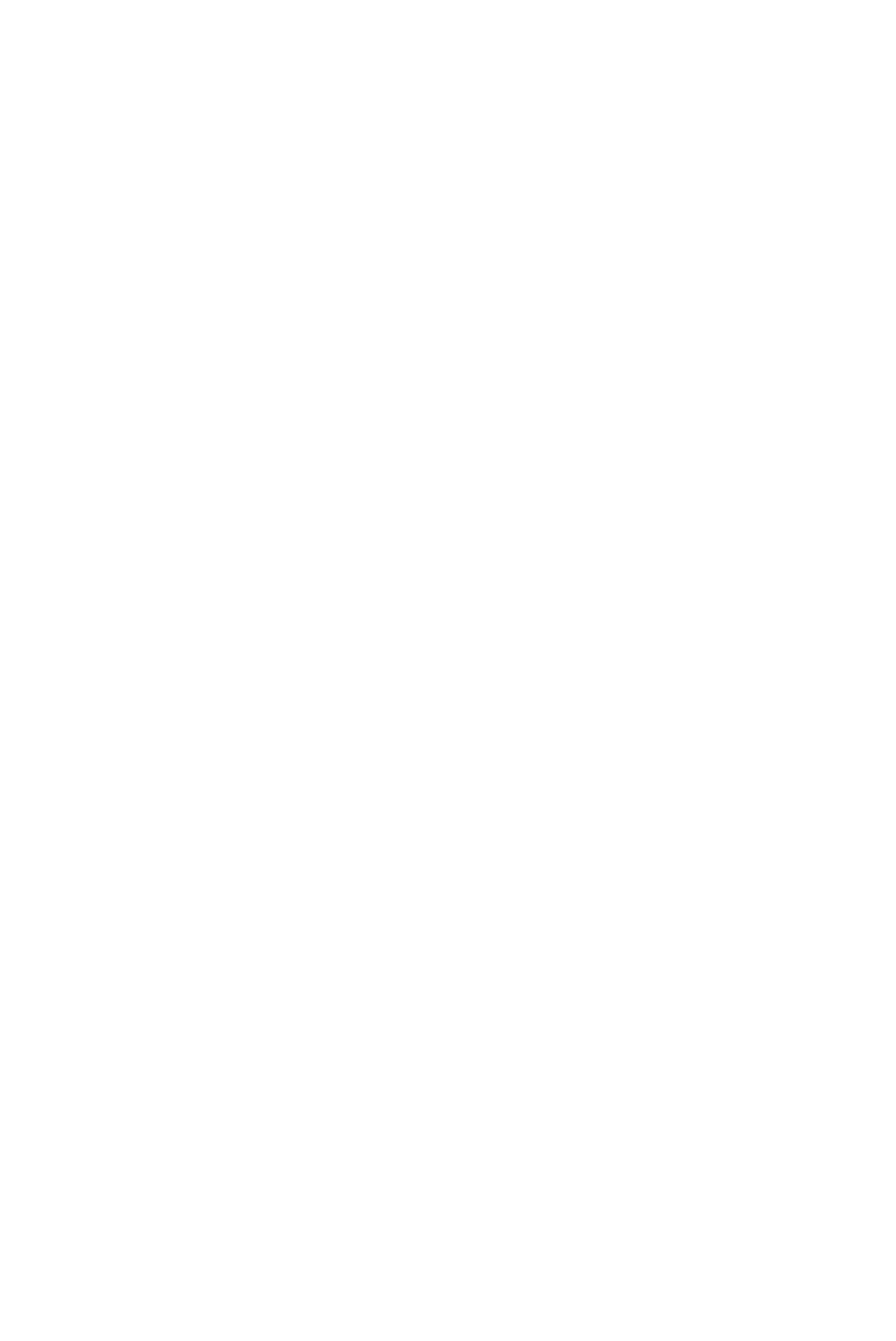
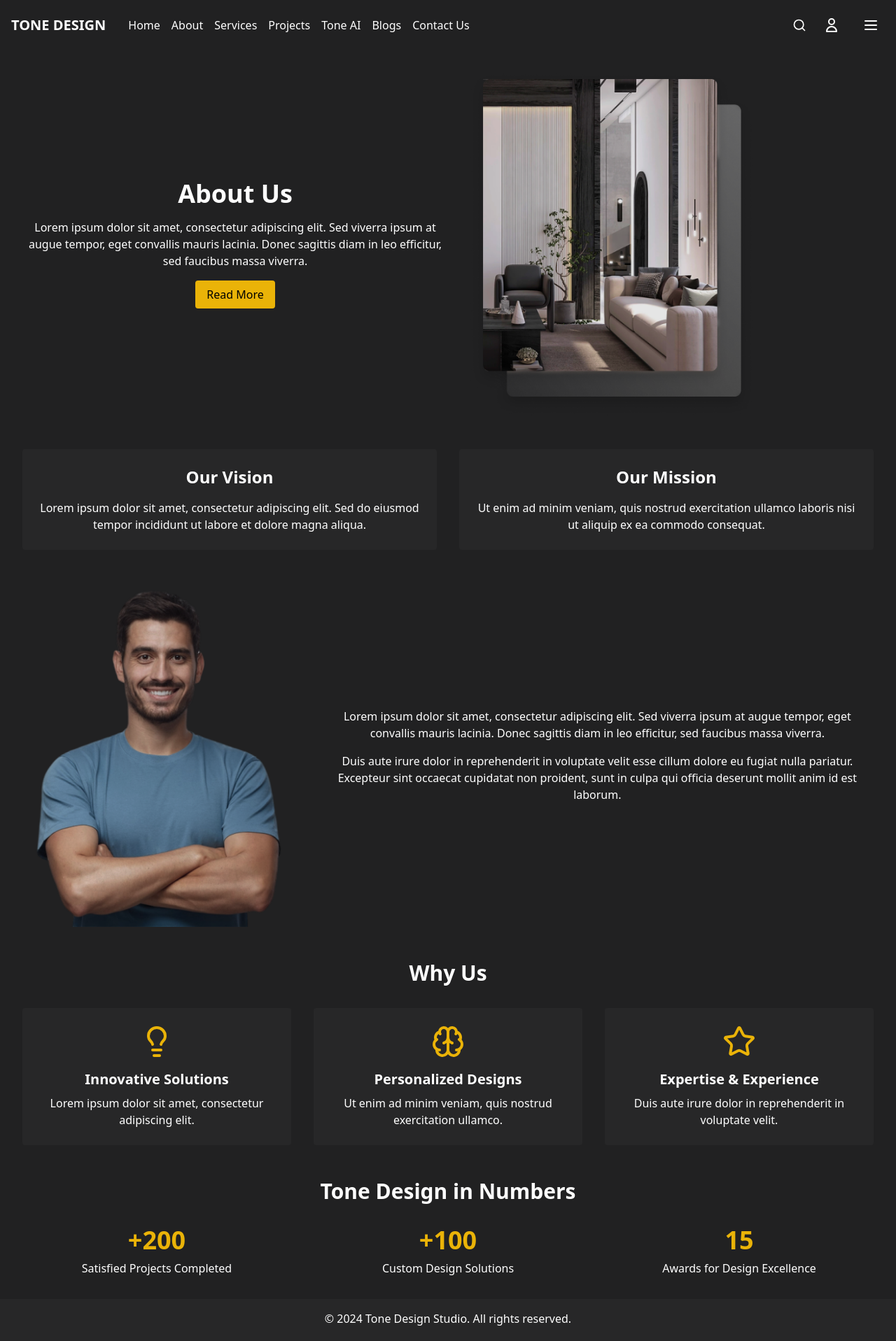
Before and after one commit to Ahmed-Larbi/tone-v3, a React (Create React App) app: page /aboutus in a window 1280 px wide. Before the commit this address had no page. Shown: the top 1917 px of the page at 70% size. Before the commit the page ends 800 px from the top, so only its background shows below. Built offline with nearby package versions, Linux system fonts and the light colour scheme.

Commit message:
Added about us page

```diff
--- a/src/App.js
+++ b/src/App.js
@@ -13,6 +13,7 @@ import ProjectsPage from './pages/project_page';
 import { Routes, Route } from 'react-router-dom';
 import BlogPage from './pages/blogs';
 import ServicesPage from './pages/services';
+import AboutUs from './pages/about_us';
 function App() {
   return (
     <div className="App">
@@ -23,6 +24,7 @@ function App() {
         <Route path="/project" element = {<ProjectsPage/>}/>
         <Route path="/blogs" element = {<BlogPage/>}/>
         <Route path="/services" element = {<ServicesPage/>}/>
+        <Route path="/aboutus" element = {<AboutUs/>}/>
       </Routes>
     </div>
   );
--- /dev/null
+++ b/src/pages/about_us.js
@@ -0,0 +1,121 @@
+import React from 'react';
+import { LightbulbIcon, BrainIcon, StarIcon, Search } from 'lucide-react';
+import groupImage from './images/Group2008.png'
+import BookConsultationButton from './button';
+import TeamMember from './images/man-picture.png'
+
+const AboutUs = () => {
+  return (
+    <div className="bg-tone text-white min-h-screen">
+       <header className="p-4 flex justify-between items-center">
+        <div className="flex items-center space-x-8">
+          <span className="font-bold text-xl">TONE DESIGN</span>
+            <div className="flex space-x-4">
+              <a>Home</a>
+              <a>About</a>
+              <a>Services</a>
+              <a>Projects</a>
+              <a>Tone AI</a>
+              <a>Blogs</a>
+              <a>Contact Us</a>
+            </div>
+        </div>
+        <div className="flex items-center space-x-4">
+          <Search className="h-5 w-5" />
+          <button className="p-2">
+            <svg xmlns="http://www.w3.org/2000/svg" className="h-6 w-6" fill="none" viewBox="0 0 24 24" stroke="currentColor">
+              <path strokeLinecap="round" strokeLinejoin="round" strokeWidth={2} d="M16 7a4 4 0 11-8 0 4 4 0 018 0zM12 14a7 7 0 00-7 7h14a7 7 0 00-7-7z" />
+            </svg>
+          </button>
+          <button className="p-2">
+            <svg xmlns="http://www.w3.org/2000/svg" className="h-6 w-6" fill="none" viewBox="0 0 24 24" stroke="currentColor">
+              <path strokeLinecap="round" strokeLinejoin="round" strokeWidth={2} d="M4 6h16M4 12h16M4 18h16" />
+            </svg>
+          </button>
+        </div>
+      </header>
+
+      <main className="p-4 md:p-8">
+        <section className="mb-12">
+
+          <div className="flex flex-row md:flex-row gap-8 items-center">
+            <div className="md:w-1/2">
+              <h1 className="text-4xl font-bold mb-4">About Us</h1>
+              <p className="mb-4">Lorem ipsum dolor sit amet, consectetur adipiscing elit. Sed viverra ipsum at augue tempor, eget convallis mauris lacinia. Donec sagittis diam in leo efficitur, sed faucibus massa viverra.</p>
+              <button className="bg-yellow-500 text-black px-4 py-2 rounded">Read More</button>
+            </div>
+            <div className="md:w-1/3">
+              <img src={groupImage} alt="Interior Design" className="w-full h-auto rounded" />
+            </div>
+          </div>
+        </section>
+
+        <section className="mb-12 grid md:grid-cols-2 gap-8">
+          <div className="bg-light-gray-opacity p-6 rounded">
+            <h2 className="text-2xl font-bold mb-4">Our Vision</h2>
+            <p>Lorem ipsum dolor sit amet, consectetur adipiscing elit. Sed do eiusmod tempor incididunt ut labore et dolore magna aliqua.</p>
+          </div>
+          <div className="bg-light-gray-opacity p-6 rounded">
+            <h2 className="text-2xl font-bold mb-4">Our Mission</h2>
+            <p>Ut enim ad minim veniam, quis nostrud exercitation ullamco laboris nisi ut aliquip ex ea commodo consequat.</p>
+          </div>
+        </section>
+
+        <section className="mb-12 flex flex-col md:flex-row gap-8 items-center">
+          <div className="md:w-1/3">
+            <img src={TeamMember} alt="Team Member" className="w-full h-auto rounded" />
+          </div>
+          <div className="md:w-2/3">
+            <p className="mb-4">Lorem ipsum dolor sit amet, consectetur adipiscing elit. Sed viverra ipsum at augue tempor, eget convallis mauris lacinia. Donec sagittis diam in leo efficitur, sed faucibus massa viverra.</p>
+            <p>Duis aute irure dolor in reprehenderit in voluptate velit esse cillum dolore eu fugiat nulla pariatur. Excepteur sint occaecat cupidatat non proident, sunt in culpa qui officia deserunt mollit anim id est laborum.</p>
+          </div>
+        </section>
+
+        <section className="mb-12">
+          <h2 className="text-3xl font-bold mb-8">Why Us</h2>
+          <div className="grid md:grid-cols-3 gap-8">
+            {[
+              { icon: <LightbulbIcon className="w-12 h-12 text-yellow-500" />, title: 'Innovative Solutions', description: 'Lorem ipsum dolor sit amet, consectetur adipiscing elit.' },
+              { icon: <BrainIcon className="w-12 h-12 text-yellow-500" />, title: 'Personalized Designs', description: 'Ut enim ad minim veniam, quis nostrud exercitation ullamco.' },
+              { icon: <StarIcon className="w-12 h-12 text-yellow-500" />, title: 'Expertise & Experience', description: 'Duis aute irure dolor in reprehenderit in voluptate velit.' },
+            ].map((item, index) => (
+              <div key={index} className="bg-light-gray-opacity p-6 rounded text-center">
+                <div className="flex justify-center mb-4">{item.icon}</div>
+                <h3 className="text-xl font-bold mb-2">{item.title}</h3>
+                <p>{item.description}</p>
+              </div>
+            ))}
+          </div>
+        </section>
+
+        <section>
+          <h2 className="text-3xl font-bold mb-8">Tone Design in Numbers</h2>
+          <div className="grid md:grid-cols-3 gap-8 text-center">
+            {[
+              { number: '+200', description: 'Satisfied Projects Completed' },
+              { number: '+100', description: 'Custom Design Solutions' },
+              { number: '15', description: 'Awards for Design Excellence' },
+            ].map((item, index) => (
+              <div key={index}>
+                <p className="text-4xl font-bold text-yellow-500 mb-2">{item.number}</p>
+                <p>{item.description}</p>
+              </div>
+            ))}
+          </div>
+        </section>
+      </main>
+
+      <footer className="bg-light-gray-opacity p-4 text-center">
+        <p>&copy; 2024 Tone Design Studio. All rights reserved.</p>
+        <div className="flex justify-center space-x-4 mt-4">
+          <a href="#" className="text-white hover:text-yellow-500">Facebook</a>
+          <a href="#" className="text-white hover:text-yellow-500">Twitter</a>
+          <a href="#" className="text-white hover:text-yellow-500">Instagram</a>
+          <a href="#" className="text-white hover:text-yellow-500">LinkedIn</a>
+        </div>
+      </footer>
+    </div>
+  );
+};
+
+export default AboutUs;
--- /dev/null
+++ b/src/pages/button.js
@@ -0,0 +1,24 @@
+import React from 'react';
+
+const BookConsultationButton = () => {
+  return (
+    <a
+      href="#"
+      className="inline-flex items-center justify-center px-4 py-2 border border-white rounded-full text-white hover:text-blue-400 hover:border-blue-400 transition duration-200 ease-in-out"
+    >
+      Book a consultation
+      <svg
+        xmlns="http://www.w3.org/2000/svg"
+        className="ml-2 h-4 w-4"
+        fill="none"
+        viewBox="0 0 24 24"
+        stroke="currentColor"
+        strokeWidth="2"
+      >
+        <path strokeLinecap="round" strokeLinejoin="round" d="M9 5l7 7-7 7" />
+      </svg>
+    </a>
+  );
+};
+
+export default BookConsultationButton;
--- a/tailwind.config.js
+++ b/tailwind.config.js
@@ -9,7 +9,8 @@ module.exports = {
         'custom-gradient': 'linear-gradient(221deg, #CE7F35 -21.16%, #D45F32 77.54%)'
       },
       colors: {
-        'tone': '#212122'
+        'tone': '#212122',
+        'light-gray-opacity': 'rgba(217, 217, 217, 0.03)',
       }
     },
   },
```
Also changed, not shown: src/pages/images/Group2008.png (added), src/pages/images/man-picture.png (added).
